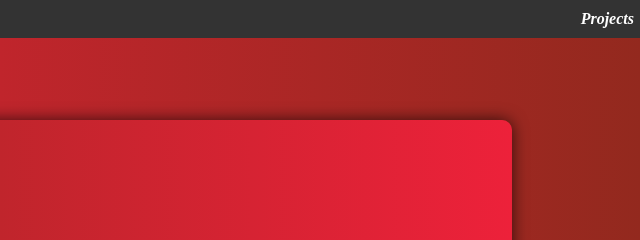
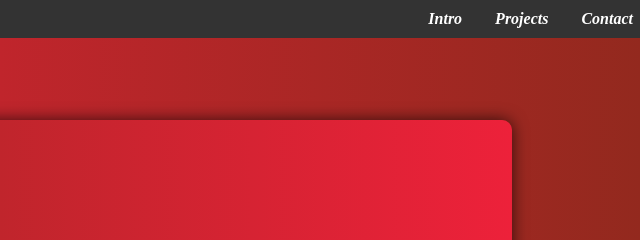
Before and after one commit to S07K/portfolio-project, a plain HTML site: page index.html in a window 1280 px wide. Shown: the top 240 px of the page, 640-1280 px from the left. Drawn offline with Linux system fonts and the light colour scheme.

Commit message:
working..

```diff
--- a/css/style.css
+++ b/css/style.css
@@ -19,7 +19,7 @@ body
 .nav-links a
 {
     text-decoration: none;
-    padding:  11px;
+    padding:  12px;
     margin: 0 5px 0 0;
     font-style: italic;
     font-weight: bold;
--- a/index.html
+++ b/index.html
@@ -7,7 +7,9 @@
 <body>
 	<nav id="navbar">
 		<div class="nav-links">
-			<a href="#projects">Projects</a>
+            <a href="#welcome-section">Intro</a>
+            <a href="#projects">Projects</a>
+            <a href="#contact">Contact</a>
 		</div>
 	</nav>
 	<section id="welcome-section">
@@ -22,7 +24,11 @@
 			<a href=""></a>
 		</div>
 	</section>
-	<button id="profile-link"><a href="https://github.io">Profile Link</a></button>
+	<section id="contact">
+		<div>
+			<button><a href="https://codepen.io/S07K" target="_blank" id="profile-link">Profile Link</a></button>
+		</div>
+	</section>
 </body>
 <!-- <script type="text/javascript" src="https://cdn.freecodecamp.org/testable-projects-fcc/v1/bundle.js"></script> -->
 </html>
```
